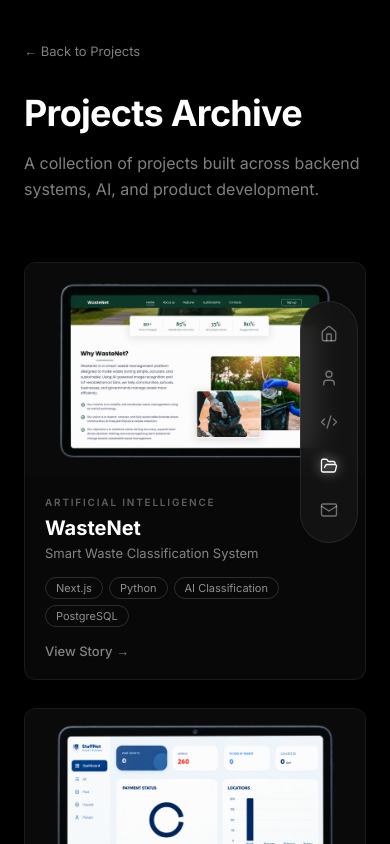
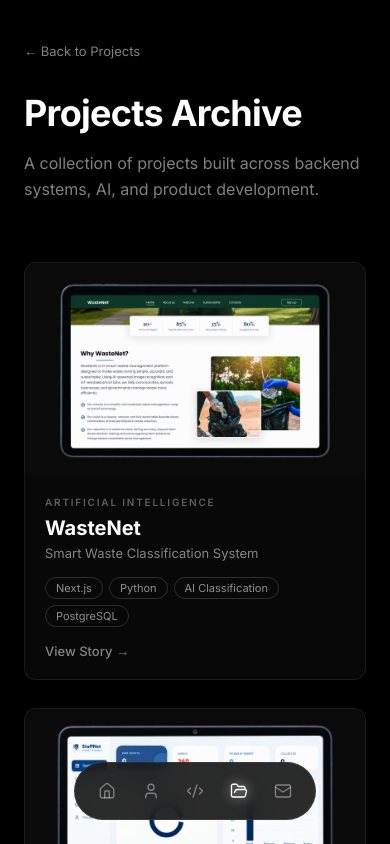
Before and after one commit to Sonia-93/portfolio, a Next.js app: page /projects in a window 390 px wide. Shown: the top 844 px of the page. Built offline with nearby package versions, Linux system fonts and the light colour scheme; a web font is replaced by a local one.

Commit message:
new changes

```diff
--- a/src/components/NavBar.module.css
+++ b/src/components/NavBar.module.css
@@ -14,6 +14,18 @@
   border: 1px solid rgba(255, 255, 255, 0.08);
   border-radius: 999px;
   padding: 12px 8px;
+}
+
+@media (max-width: 640px) {
+  .nav {
+    right: auto;
+    top: auto;
+    bottom: 24px;
+    left: 50%;
+    transform: translateX(-50%);
+    flex-direction: row;
+    padding: 8px 12px;
+  }
 }
 
 .link {
@@ -51,6 +63,16 @@
   pointer-events: none;
 }
 
+@media (max-width: 640px) {
+  .link:hover::after {
+    right: auto;
+    top: auto;
+    bottom: calc(100% + 8px);
+    left: 50%;
+    transform: translateX(-50%);
+  }
+}
+
 .active {
   color: #ffffff;
   text-shadow:
```
